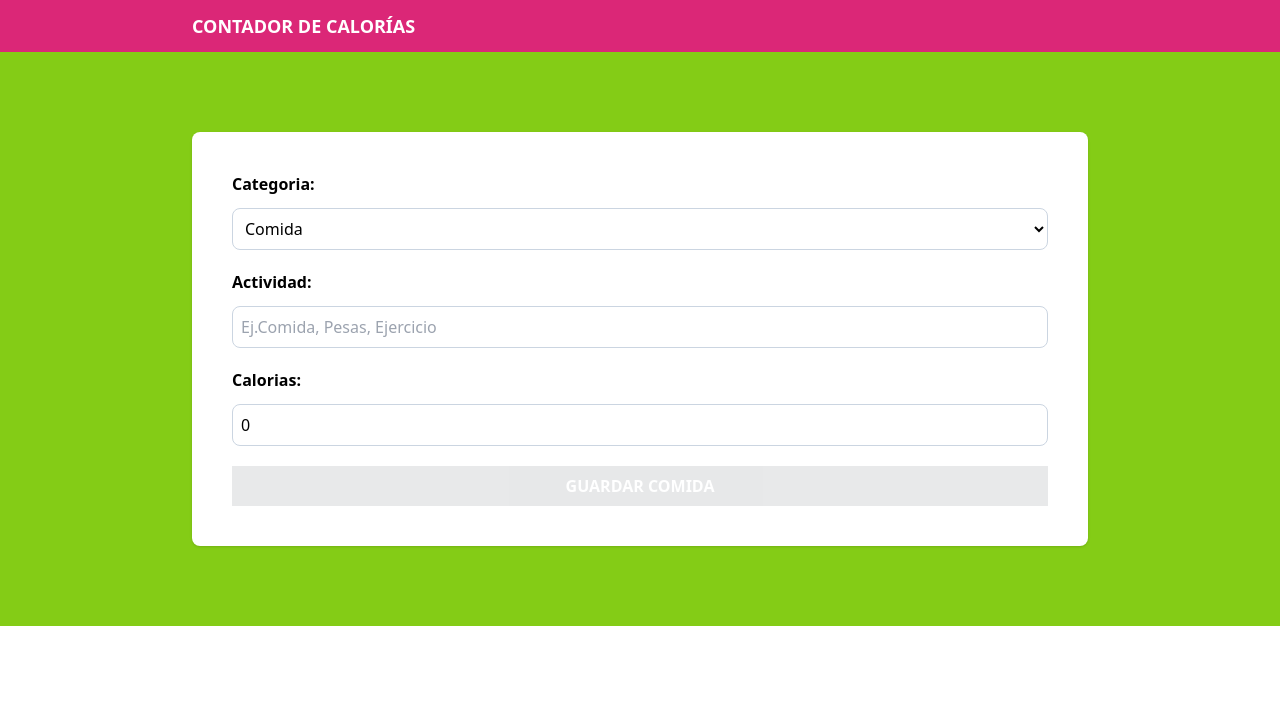
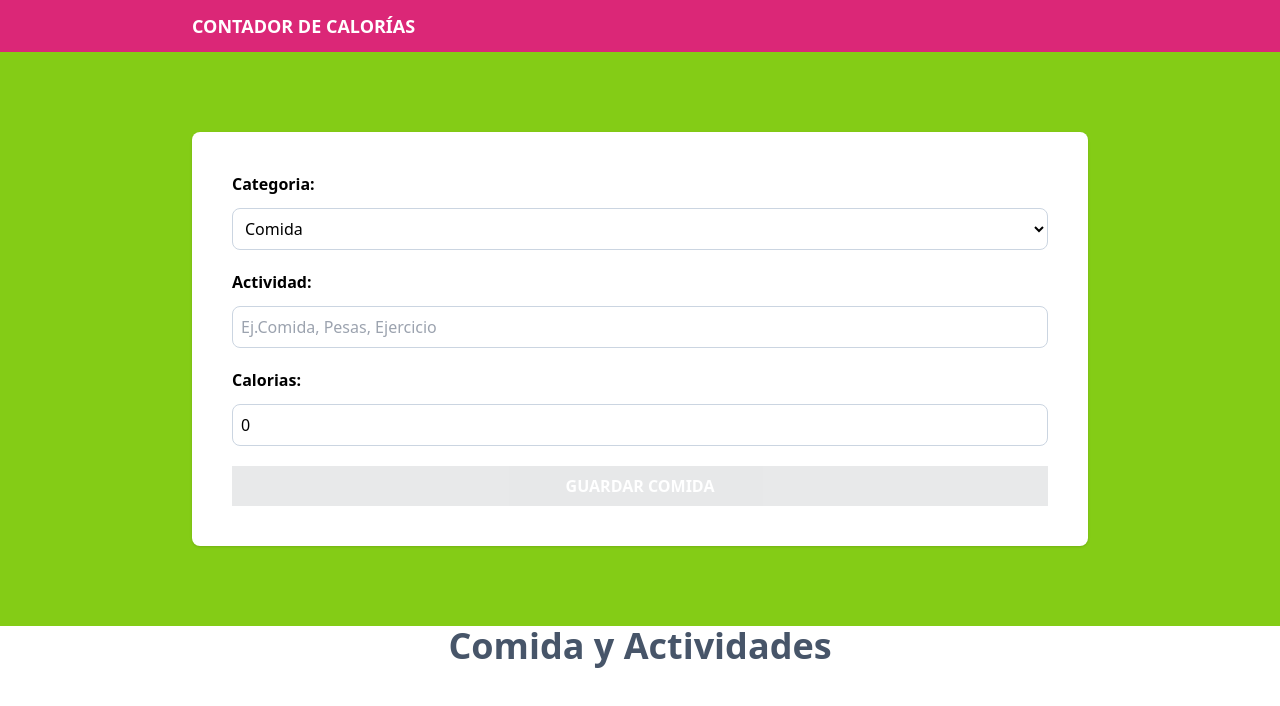
Before and after one commit to DanaMarivi2000/CaloriesTracker, a React app: page / in a window 1280 px wide. Shown: the top 706 px of the page. Built offline with nearby package versions, Linux system fonts and the light colour scheme; the HTML template or start-up script is replaced by a standard one.

Commit message:
'UPDATE categories'

```diff
--- a/package.json
+++ b/package.json
@@ -10,8 +10,10 @@
     "preview": "vite preview"
   },
   "dependencies": {
+    "@types/uuid": "^10.0.0",
     "react": "^18.3.1",
-    "react-dom": "^18.3.1"
+    "react-dom": "^18.3.1",
+    "uuid": "^10.0.0"
   },
   "devDependencies": {
     "@eslint/js": "^9.11.1",
--- a/src/App.tsx
+++ b/src/App.tsx
@@ -1,6 +1,7 @@
 import { useReducer } from 'react'
 import Form from './components/Form'
 import { activityReducer , initialState } from './reducers/activity-reducer'
+import ActivityList from './components/ActivityList'
 
 
 function App() {
@@ -21,6 +22,11 @@
             <Form dispatch={dispatch}/>
           </div>
         </section>
+
+        <section className='p-0 mx-auto max-w-4xl'>
+          <ActivityList
+          activities={state.activities}/>
+        </section>
     </>
   )
 }
--- /dev/null
+++ b/src/components/ActivityList.tsx
@@ -0,0 +1,35 @@
+import { Activity } from "../types/indx"
+import { categories } from "../data/db"
+import { useMemo } from "react"
+
+type ActivityListProps={
+    activities:Activity[]
+}
+
+const ActivityList = ({activities}:ActivityListProps) => {
+
+  const categoryName=useMemo(()=>(category:Activity['category'])=>categories.map(categoria=>categoria.id===category?categoria.name:''),[activities])
+    return (
+    <>
+      <h2 className="text-4xl font-bold text-slate-600 text-center">
+        Comida y Actividades
+      </h2>
+
+      {activities.map(activity=>(
+        <div key={activity.id} className="px-5 py-10 bg-white mt-5 flex justify-between">
+            <div className="space-y-2 relative">
+                <p>
+                    {categoryName(activity.category)}
+                </p>
+                <p className="text-2xl font-bold pt-5">{activity.name}</p>
+                <p className="font-black text-4xl text-lime-500">{activity.calories}</p>
+                <span>Calorías</span>
+            </div>
+            <div></div>
+        </div>
+      ))}
+    </>
+  )
+}
+
+export default ActivityList
--- a/src/components/Form.tsx
+++ b/src/components/Form.tsx
@@ -2,6 +2,8 @@
 import { ChangeEvent, Dispatch, FormEvent, useState } from "react"
 import { Activity } from "../types/indx"
 import { ActivityActions } from "../reducers/activity-reducer"
+import {v4 as uuidv4} from 'uuid'
+
 type FormProps={
     dispatch:Dispatch<ActivityActions>
 }
@@ -9,7 +11,8 @@
 
 const Form = ({dispatch}:FormProps) => {
 
-    const initialState={
+    const initialState:Activity={
+        id:uuidv4(),
         category:1,
         name:'',
         calories:0
@@ -33,7 +36,7 @@
         e.preventDefault()
         dispatch({type:'save-activity', payload:{newActivity:activity}})
 
-        setActivity(initialState)
+        setActivity({...initialState, id:uuidv4()})
     }
     return (
       <form className="space-y-5 bg-white shadow p-10 rounded-lg"
--- a/src/types/indx.ts
+++ b/src/types/indx.ts
@@ -4,6 +4,7 @@
 }
 
 export type Activity={
+    id:string
     category: number
     name:string
     calories:number
```
Also changed, not shown: 1 other file (tests, documents, lock files or other folders).
